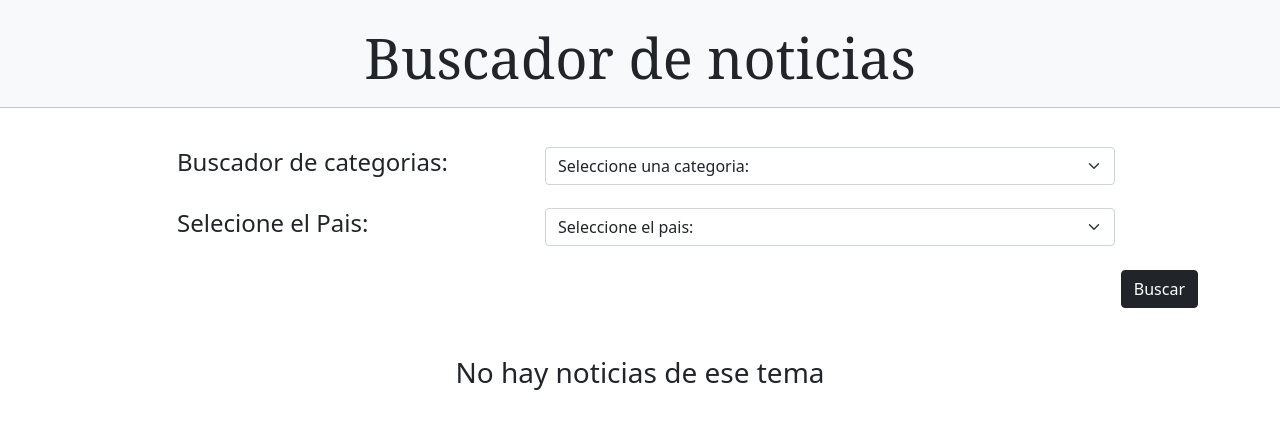
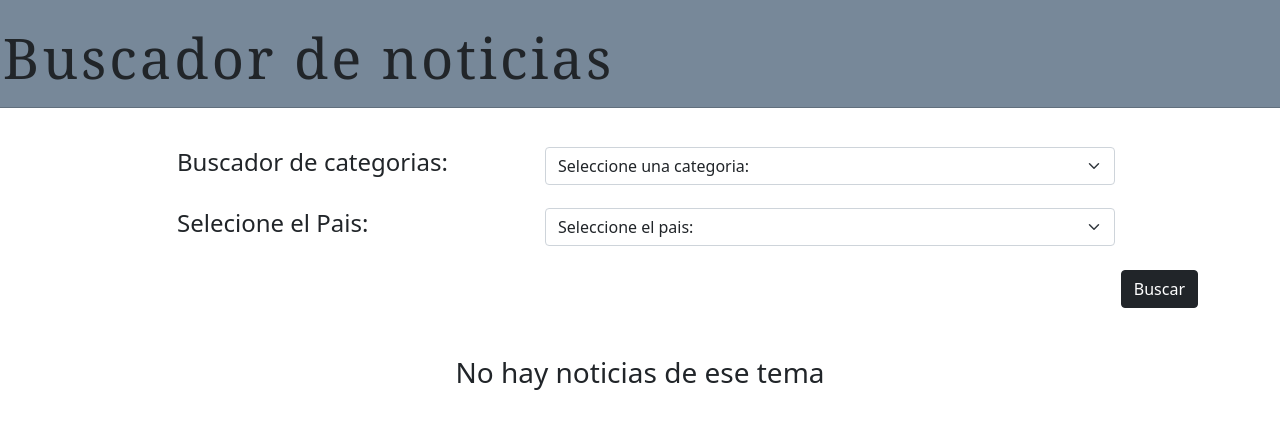
Before and after one commit to FerminAguilarB22/WebNoticiasTp, a React (Create React App) app: page / in a window 1280 px wide. Shown: the top 428 px of the page. Built offline with nearby package versions, Linux system fonts and the light colour scheme.

Commit message:
se agregaron detalles de animacion en el titulo del sitio

```diff
--- a/src/App.css
+++ b/src/App.css
@@ -1,9 +1,30 @@
 /*  */
-.titulo{
- font-family:Cambria, Cochin, Georgia, Times, 'Times New Roman', serif;
-
+.fondo {
+  background: lightslategray;
 }
 
-.titulo:hover{
-    background-color: rgb(7, 7, 6);
+.titulo {
+  font-family: Cambria, Cochin, Georgia, Times, "Times New Roman", serif;
+  letter-spacing: 3px;
+  position: relative;
+  animation-name: title;
+  animation-duration: 8s;
+  animation-iteration-count: infinite;
+  animation-timing-function: linear;
 }
+
+fondo:hover {
+  color: red;
+}
+
+@keyframes title {
+  0% {
+    left: 70%;
+  }
+  50% {
+    left: 0%;
+  }
+  100% {
+    left: -70%;
+  }
+}
--- a/src/App.js
+++ b/src/App.js
@@ -2,8 +2,7 @@ import './App.css';
 import 'bootstrap/dist/css/bootstrap.min.css';
 import {BrowserRouter as Router,Route,Routes} from 'react-router-dom'
 import Titulo from './components/common/Titulo';
-import Buscador from './components/common/Buscador';
-import Apple from './components/pages/Apple';
+import Buscador from './components/common/Buscador'
 
 
 
--- a/src/components/common/Titulo.js
+++ b/src/components/common/Titulo.js
@@ -3,8 +3,8 @@ import '../../App.css';
 
 const Titulo = () => {
     return (
-        <div className='text-center display-4 pt-4 bg-light titulo'>
-            <h1 className='display-4' >Buscador de noticias</h1>
+        <div className='text-center display-4 pt-4  fondo'>
+            <h1 className='display-4 titulo' >Buscador de noticias</h1>
             <hr />
         </div>
     );
```
